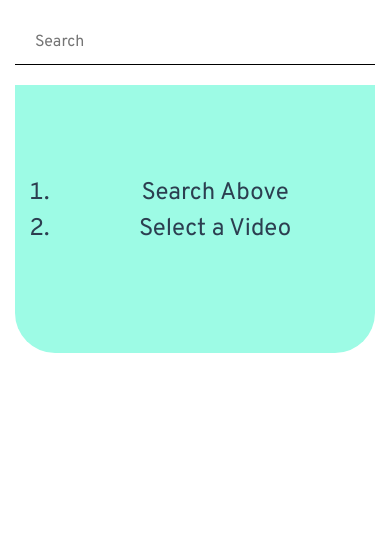
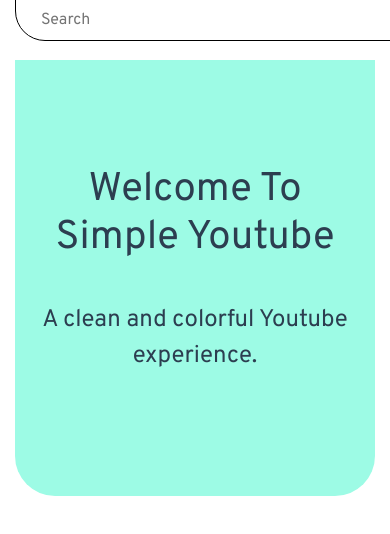
Before and after one commit to buildingsareheavy/youtube-api-vue, a Vue app: page / in a window 390 px wide. Shown: the top 534 px of the page. Built offline with nearby package versions, Linux system fonts and the light colour scheme.

Commit message:
Added enter and button functionality to search bar and made other css changes

```diff
--- a/src/App.vue
+++ b/src/App.vue
@@ -5,6 +5,7 @@
       <VideoDetail v-bind:video="selectedVideo"></VideoDetail>
       <VideoList v-bind:videos="videos" v-on:videoSelect="onVideoSelect"></VideoList>
     </div>
+    <SearchHistory/>
   </div>
 </template>
 
@@ -13,15 +14,16 @@
 import SearchBar from "./components/SearchBar";
 import VideoList from "./components/VideoList";
 import VideoDetail from "./components/VideoDetail";
+import SearchHistory from "./components/SearchHistory";
 const API_KEY = "AIzaSyA0hi0QYO7plQZp5gynU36p39gmJUqkeXU";
-// const API_KEY = "AIzaSyDT-efffIVbAzJw7P3dnEYvSGulYIj6EDM";
 
 export default {
   name: "App",
   components: {
     SearchBar,
     VideoList,
-    VideoDetail
+    VideoDetail,
+    SearchHistory
   },
   data: function() {
     return {
@@ -64,10 +66,28 @@
   font-weight: 700;
 }
 .container {
-  border-bottom: 1px solid black;
   margin-bottom: 2rem;
   @media screen and (max-width: 767px) {
     border-bottom: none;
   }
 }
+// RESETS
+@media screen and (max-width: 767px) {
+  .row,
+  .col-md-8,
+  .col-md-4 {
+    margin-left: 0px;
+    margin-right: 0px;
+    padding-left: 0px;
+    padding-right: 0px;
+    width: 100%;
+  }
+  .row {
+    padding-top: 60px;
+    padding-bottom: 60px;
+  }
+  .col-md-4 {
+    padding-top: 40px;
+  }
+}
 </style>
--- a/src/components/SearchBar.vue
+++ b/src/components/SearchBar.vue
@@ -1,6 +1,13 @@
 <template>
-  <div>
-    <input v-on:input="onInput" type="search" placeholder="Search">
+  <div id="searchBar">
+    <input v-on:keyup.enter="onInput" type="search" placeholder="Search">
+    <button v-on:click="onInput" class="search-button" aria-label="Search">
+      <svg xmlns="http://www.w3.org/2000/svg" width="24" height="24" viewBox="0 0 24 24">
+        <path
+          d="M21.172 24l-7.387-7.387c-1.388.874-3.024 1.387-4.785 1.387-4.971 0-9-4.029-9-9s4.029-9 9-9 9 4.029 9 9c0 1.761-.514 3.398-1.387 4.785l7.387 7.387-2.828 2.828zm-12.172-8c3.859 0 7-3.14 7-7s-3.141-7-7-7-7 3.14-7 7 3.141 7 7 7z"
+        ></path>
+      </svg>
+    </button>
   </div>
 </template>
 
@@ -15,15 +22,39 @@
 };
 </script>
 
-<!-- Add "scoped" attribute to limit CSS to this component only -->
 <style scoped lang="scss">
+@media screen and (max-width: 767px) {
+  #searchBar {
+    position: fixed;
+    z-index: 3;
+    margin-top: -5px;
+    min-width: 100%;
+    input {
+      width: 510px; // Bootstrap preset size
+      border-bottom-left-radius: 30px;
+      border-bottom-right-radius: 30px;
+      border-top-left-radius: 0;
+      border-top-right-radius: 0;
+      border: 1px solid black;
+    }
+    button {
+      transform: translate(-53px, 5px);
+      border-bottom-right-radius: 30px;
+      border-top-right-radius: 0;
+      float: none;
+      svg {
+        transform: translate(-5px, -5px);
+      }
+    }
+  }
+}
 input {
   width: 66%;
-  padding: 10px 20px;
+  padding: 12px 25px 8px 25px;
   border: none;
   border-bottom: 1px solid black;
   border-bottom-left-radius: 0;
-  border-bottom-left-radius: 0;
+  border-bottom-right-radius: 0;
   border-top-left-radius: 30px;
   border-top-right-radius: 30px;
   transition: all 0.2s;
@@ -37,4 +68,26 @@
 div {
   margin: 20px 0;
 }
+button {
+  background: transparent;
+  border: none;
+  height: 2.75rem;
+  width: 3.25rem;
+  border-top-right-radius: 30px;
+  transform: translate(-3.25rem, 5px);
+  transition: all 0.4s;
+  &:hover {
+    cursor: pointer;
+    background: hsl(35, 100%, 50%);
+  }
+  svg {
+    margin-top: 10px;
+    height: 1.25rem;
+    fill: #2c3e50;
+  }
+  @media screen and (max-width: 767px) {
+    float: right;
+    transform: translate(0, -45px);
+  }
+}
 </style>
--- /dev/null
+++ b/src/components/SearchHistory.vue
@@ -0,0 +1,19 @@
+<template>
+  <div id="searchHistory">
+    <!-- <h1>SEARCH HISTORY</h1> -->
+  </div>
+</template>
+
+<script>
+export default {
+  name: "SearchHistory"
+};
+</script>
+
+<style lang="scss" scoped>
+#searchHistory {
+  margin-top: 20px;
+  padding: 30px;
+  border-top: 1px solid black;
+}
+</style>
--- a/src/components/VideoDetail.vue
+++ b/src/components/VideoDetail.vue
@@ -13,16 +13,14 @@
         ></iframe>
       </div>
       <div class="details">
-        <h2>{{ video.snippet.title }}</h2>
+        <h2 v-html="video.snippet.title"></h2>
         <p>{{ video.snippet.description }}</p>
       </div>
     </div>
     <div v-else>
       <div class="no-video-selected">
-        <ol>
-          <li>Search Above</li>
-          <li>Select a Video</li>
-        </ol>
+        <h1>Welcome To Simple Youtube</h1>
+        <p>A clean and colorful Youtube experience.</p>
       </div>
     </div>
   </div>
@@ -58,18 +56,26 @@
   }
 }
 .no-video-selected {
-  padding: 32% 0;
+  padding: 32%;
   text-align: center;
   background: hsl(166, 93%, 80%);
   border-bottom-left-radius: 40px;
   border-bottom-right-radius: 40px;
   margin-bottom: 30px;
   width: 100%;
-  font-size: 3rem;
+  font-size: 2rem 0;
   @media screen and (max-width: 767px) {
     padding: 25% 0;
     font-size: 1.5rem;
     margin-bottom: 45px;
   }
+  h1,
+  p {
+    padding: 1rem;
+  }
+  ul {
+    padding: 0;
+    list-style: none;
+  }
 }
 </style>
--- a/src/components/VideoList.vue
+++ b/src/components/VideoList.vue
@@ -1,12 +1,14 @@
 <template>
-  <ul class="list-group col-md-4">
+  <div class="col-md-4">
+    <transition-group name="list" class="list-group" tag="ul">
       <VideoListItem
         v-for="video in videos"
         v-bind:video="video"
         v-bind:key="video.etag"
         v-on:videoSelect="onVideoSelect"
       ></VideoListItem>
-  </ul>
+    </transition-group>
+  </div>
 </template>
 
 <script>
@@ -32,7 +34,24 @@
 </script>
 
 <style scoped lang="scss">
+h2 {
+  font-size: 1rem;
+  /* transform: translateY(-1rem); */
+}
 ul {
   margin-bottom: 20px;
+  max-height: 620px; // Prevents jumping when results transition
+}
+.list-enter,
+.list-leave-to {
+  opacity: 0;
+  transform: scale(0);
+  transition: all 0.2s;
+}
+.list-enter-to {
+  opacity: 1;
+  transform: scale(1);
+  transition: all 0.2s;
+  transition-delay: 0.5s;
 }
 </style>
--- a/src/components/VideoListItem.vue
+++ b/src/components/VideoListItem.vue
@@ -1,7 +1,7 @@
 <template>
   <li class="list-group-item media" v-on:click="onVideoSelect">
     <img class="mr-3" v-bind:src="thumbnailUrl">
-    <div class="media-body">{{ video.snippet.title }}</div>
+    <div class="media-body" v-html="video.snippet.title"></div>
   </li>
 </template>
 
@@ -13,7 +13,7 @@
   },
   computed: {
     thumbnailUrl() {
-      return this.video.snippet.thumbnails.default.url;
+      return this.video.snippet.thumbnails.medium.url;
     }
   },
   methods: {
@@ -32,6 +32,9 @@
     background-color: hsl(354, 100%, 85%);
     cursor: pointer;
   }
+}
+img {
+  width: 50%;
 }
 .list-group-item {
   border: none;
@@ -55,4 +58,16 @@
 .media-body {
   font-size: 0.85rem;
 }
+
+@media screen and (max-width: 991px) {
+  li {
+    display: block; // resets from flex
+  }
+  img {
+    float: left; // allows text to wrap image
+  }
+  .list-group-item {
+    padding: 10px;
+  }
+}
 </style>
```
Also changed, not shown: 2 other files (tests, documents, lock files or other folders). Lines whose indentation alone changed are shown as unchanged.
